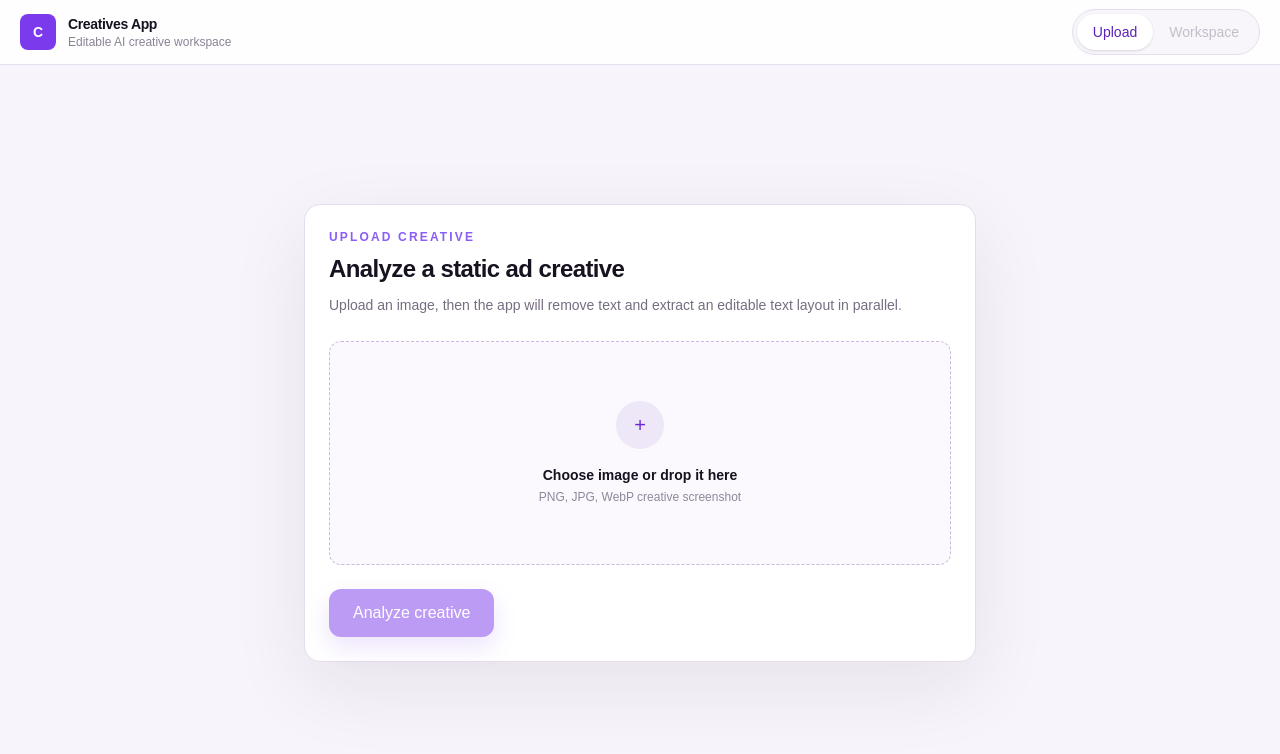
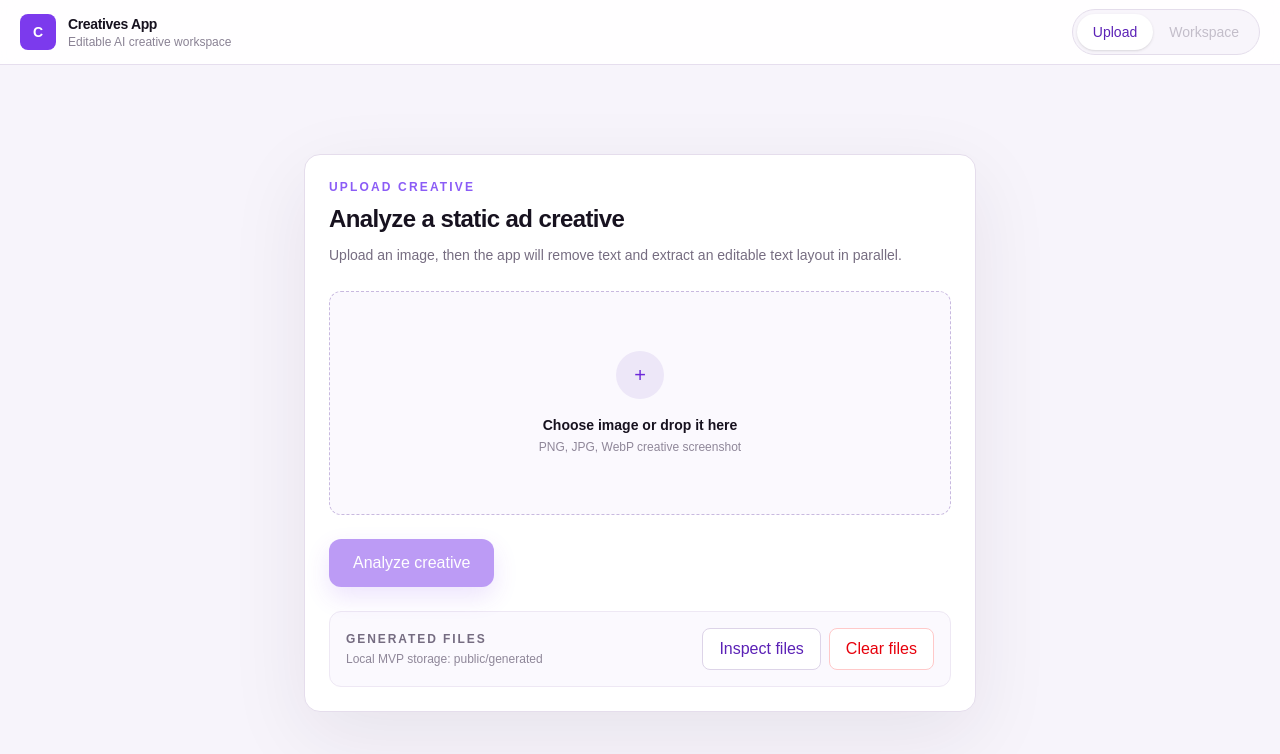
Before and after one commit to attentify-org/static-creatives, a Next.js app: page / in a window 1280 px wide. Shown: the top 754 px of the page. Built offline with nearby package versions, Linux system fonts and the light colour scheme.

Commit message:
upd: add clearing images

```diff
--- /dev/null
+++ b/src/app/api/clear-generated-assets/route.ts
@@ -0,0 +1,19 @@
+import { mkdir, readdir, rm } from "fs/promises";
+import { join } from "path";
+
+export const maxDuration = 60;
+
+export async function POST() {
+  const generatedDir = join(process.cwd(), "public", "generated");
+
+  await mkdir(generatedDir, { recursive: true });
+  const entries = await readdir(generatedDir, { withFileTypes: true });
+
+  await Promise.all(
+    entries.map((entry) => (
+      rm(join(generatedDir, entry.name), { recursive: true, force: true })
+    )),
+  );
+
+  return Response.json({ ok: true, deleted: entries.length });
+}
--- /dev/null
+++ b/src/app/api/generated-assets/route.ts
@@ -0,0 +1,48 @@
+import { mkdir, readdir, stat } from "fs/promises";
+import { join, relative } from "path";
+
+export const maxDuration = 60;
+
+type GeneratedAsset = {
+  path: string;
+  size: number;
+  updatedAt: string;
+}
+
+export async function GET() {
+  const generatedDir = join(process.cwd(), "public", "generated");
+
+  await mkdir(generatedDir, { recursive: true });
+  const files = await listFiles(generatedDir, generatedDir);
+  const totalSize = files.reduce((sum, file) => sum + file.size, 0);
+
+  return Response.json({
+    count: files.length,
+    totalSize,
+    files,
+  });
+}
+
+async function listFiles(rootDir: string, currentDir: string): Promise<GeneratedAsset[]> {
+  const entries = await readdir(currentDir, { withFileTypes: true });
+  const nested = await Promise.all(
+    entries.map(async (entry) => {
+      const fullPath = join(currentDir, entry.name);
+
+      if (entry.isDirectory()) {
+        return listFiles(rootDir, fullPath);
+      }
+
+      if (!entry.isFile()) return [];
+
+      const info = await stat(fullPath);
+      return [{
+        path: `/generated/${relative(rootDir, fullPath).replace(/\\/g, "/")}`,
+        size: info.size,
+        updatedAt: info.mtime.toISOString(),
+      }];
+    }),
+  );
+
+  return nested.flat().sort((a, b) => a.path.localeCompare(b.path));
+}
--- a/src/modules/creative-workspace/CreativeWorkspacePage.tsx
+++ b/src/modules/creative-workspace/CreativeWorkspacePage.tsx
@@ -42,6 +42,19 @@ export function CreativeWorkspacePage() {
   const [step1Status, setStep1Status] = useState<'idle' | 'loading' | 'done' | 'error'>('idle')
   const [step1Result, setStep1Result] = useState<Step1Result | null>(null)
   const [step1Error, setStep1Error] = useState('')
+  const [clearStatus, setClearStatus] = useState<'idle' | 'loading' | 'done' | 'error'>('idle')
+  const [clearError, setClearError] = useState('')
+  const [generatedAssetsStatus, setGeneratedAssetsStatus] = useState<'idle' | 'loading' | 'done' | 'error'>('idle')
+  const [generatedAssetsError, setGeneratedAssetsError] = useState('')
+  const [generatedAssetsInfo, setGeneratedAssetsInfo] = useState<{
+    count: number
+    totalSize: number
+    files: Array<{
+      path: string
+      size: number
+      updatedAt: string
+    }>
+  } | null>(null)
 
   const [layoutStatus, setLayoutStatus] = useState<'idle' | 'loading' | 'done' | 'error'>('idle')
   const [layoutResult, setLayoutResult] = useState<LayoutResult | null>(null)
@@ -143,6 +156,61 @@ export function CreativeWorkspacePage() {
       setLayoutError(message)
       setStep1Status('error')
       setLayoutStatus('error')
+    }
+  }
+
+  async function handleClearGeneratedAssets() {
+    setClearStatus('loading')
+    setClearError('')
+
+    try {
+      const res = await fetch('/api/clear-generated-assets', { method: 'POST' })
+      const data = await res.json()
+      if (!res.ok) throw new Error(data.error ?? 'Failed to clear generated files')
+
+      setStep1Status('idle')
+      setStep1Result(null)
+      setStep1Error('')
+      setLayoutStatus('idle')
+      setLayoutResult(null)
+      setLayoutError('')
+      setEditMode(false)
+      setSelectedBlockId('')
+      setSelectedSpanIndex(0)
+      setCopyStatus('idle')
+      setCopyError('')
+      setTextLayerStatus('idle')
+      setTextLayerError('')
+      setTextLayers([])
+      setActiveTextLayerId('')
+      setVariationModalOpen(null)
+      setTextLayerModalOpen(false)
+      setBackgroundStatus('idle')
+      setBackgroundError('')
+      setEditorBackgroundId('original')
+      setGeneratedAssetsInfo({ count: 0, totalSize: 0, files: [] })
+      setActiveTab('upload')
+      setClearStatus('done')
+    } catch (err) {
+      setClearError(err instanceof Error ? err.message : 'Unknown error')
+      setClearStatus('error')
+    }
+  }
+
+  async function handleInspectGeneratedAssets() {
+    setGeneratedAssetsStatus('loading')
+    setGeneratedAssetsError('')
+
+    try {
+      const res = await fetch('/api/generated-assets')
+      const data = await res.json()
+      if (!res.ok) throw new Error(data.error ?? 'Failed to inspect generated files')
+
+      setGeneratedAssetsInfo(data)
+      setGeneratedAssetsStatus('done')
+    } catch (err) {
+      setGeneratedAssetsError(err instanceof Error ? err.message : 'Unknown error')
+      setGeneratedAssetsStatus('error')
     }
   }
 
@@ -676,11 +744,17 @@ export function CreativeWorkspacePage() {
         <UploadCreativePanel
           selectedFile={selectedFile}
           isBuilding={isBuilding}
+          isClearing={clearStatus === 'loading'}
+          isInspectingGeneratedAssets={generatedAssetsStatus === 'loading'}
           canOpenWorkspace={canOpenWorkspace}
-          error={step1Error || layoutError}
+          error={step1Error || layoutError || clearError || generatedAssetsError}
+          notice={clearStatus === 'done' ? 'Generated files cleared.' : ''}
+          generatedAssetsInfo={generatedAssetsInfo}
           onSelectFile={setSelectedFile}
           onBuildCreative={handleBuildCreative}
           onOpenWorkspace={() => setActiveTab('workspace')}
+          onInspectGeneratedAssets={handleInspectGeneratedAssets}
+          onClearGeneratedAssets={handleClearGeneratedAssets}
         />
       )}
 
--- a/src/modules/creative-workspace/components/UploadCreativePanel.tsx
+++ b/src/modules/creative-workspace/components/UploadCreativePanel.tsx
@@ -4,19 +4,39 @@ import { AnalyzeCreativeLoader } from './AnalyzeCreativeLoader'
 export function UploadCreativePanel({
   selectedFile,
   isBuilding,
+  isClearing,
+  isInspectingGeneratedAssets,
   canOpenWorkspace,
   error,
+  notice,
+  generatedAssetsInfo,
   onSelectFile,
   onBuildCreative,
   onOpenWorkspace,
+  onInspectGeneratedAssets,
+  onClearGeneratedAssets,
 }: {
   selectedFile: File | null
   isBuilding: boolean
+  isClearing: boolean
+  isInspectingGeneratedAssets: boolean
   canOpenWorkspace: boolean
   error: string
+  notice: string
+  generatedAssetsInfo: {
+    count: number
+    totalSize: number
+    files: Array<{
+      path: string
+      size: number
+      updatedAt: string
+    }>
+  } | null
   onSelectFile: (file: File | null) => void
   onBuildCreative: () => void
   onOpenWorkspace: () => void
+  onInspectGeneratedAssets: () => void
+  onClearGeneratedAssets: () => void
 }) {
   function handleFileInputChange(event: ChangeEvent<HTMLInputElement>) {
     onSelectFile(event.target.files?.[0] ?? null)
@@ -93,10 +113,70 @@ export function UploadCreativePanel({
 
         {isBuilding && <AnalyzeCreativeLoader />}
 
+        <div className="mt-6 rounded-xl border border-[#eee8f4] bg-[#fbf9fe] p-4">
+          <div className="flex flex-col gap-3 sm:flex-row sm:items-center sm:justify-between">
+            <div>
+              <p className="text-xs font-semibold uppercase tracking-[0.16em] text-[#756c81]">Generated files</p>
+              <p className="mt-1 text-xs text-[#8f8799]">Local MVP storage: public/generated</p>
+            </div>
+            <div className="flex flex-wrap gap-2">
+              <button
+                type="button"
+                disabled={isBuilding || isInspectingGeneratedAssets}
+                onClick={onInspectGeneratedAssets}
+                className="rounded-lg border border-[#ddd4e8] bg-white px-4 py-2 text-sm font-semibold text-[#5b21b6] transition hover:bg-[#f6f0ff] disabled:cursor-not-allowed disabled:opacity-50"
+              >
+                {isInspectingGeneratedAssets ? 'Inspecting...' : 'Inspect files'}
+              </button>
+              <button
+                type="button"
+                disabled={isBuilding || isClearing}
+                onClick={onClearGeneratedAssets}
+                className="rounded-lg border border-red-200 bg-white px-4 py-2 text-sm font-semibold text-red-600 transition hover:bg-red-50 disabled:cursor-not-allowed disabled:opacity-50"
+              >
+                {isClearing ? 'Clearing...' : 'Clear files'}
+              </button>
+            </div>
+          </div>
+
+          {generatedAssetsInfo && (
+            <div className="mt-4 rounded-lg border border-[#e5ddec] bg-white p-3">
+              <p className="text-sm font-semibold text-[#17121f]">
+                {generatedAssetsInfo.count} files · {formatBytes(generatedAssetsInfo.totalSize)}
+              </p>
+              {generatedAssetsInfo.files.length > 0 && (
+                <div className="mt-3 max-h-40 overflow-auto rounded border border-[#eee8f4]">
+                  {generatedAssetsInfo.files.map((file) => (
+                    <div
+                      key={file.path}
+                      className="grid grid-cols-[minmax(0,1fr)_auto] gap-3 border-b border-[#f1ecf6] px-3 py-2 text-xs last:border-b-0"
+                    >
+                      <span className="truncate font-medium text-[#4c3b63]">{file.path}</span>
+                      <span className="text-[#8a8294]">{formatBytes(file.size)}</span>
+                    </div>
+                  ))}
+                </div>
+              )}
+            </div>
+          )}
+        </div>
+
         {error && (
           <p className="mt-4 rounded-lg bg-red-50 px-3 py-2 text-sm text-red-600">{error}</p>
+        )}
+
+        {notice && !error && (
+          <p className="mt-4 rounded-lg bg-emerald-50 px-3 py-2 text-sm text-emerald-700">{notice}</p>
         )}
       </form>
     </section>
   )
 }
+
+function formatBytes(value: number) {
+  if (!Number.isFinite(value) || value <= 0) return '0 B'
+  const units = ['B', 'KB', 'MB', 'GB']
+  const unitIndex = Math.min(Math.floor(Math.log(value) / Math.log(1024)), units.length - 1)
+  const amount = value / 1024 ** unitIndex
+  return `${amount.toFixed(amount >= 10 || unitIndex === 0 ? 0 : 1)} ${units[unitIndex]}`
+}
```
Also changed, not shown: 1 other file (tests, documents, lock files or other folders).
